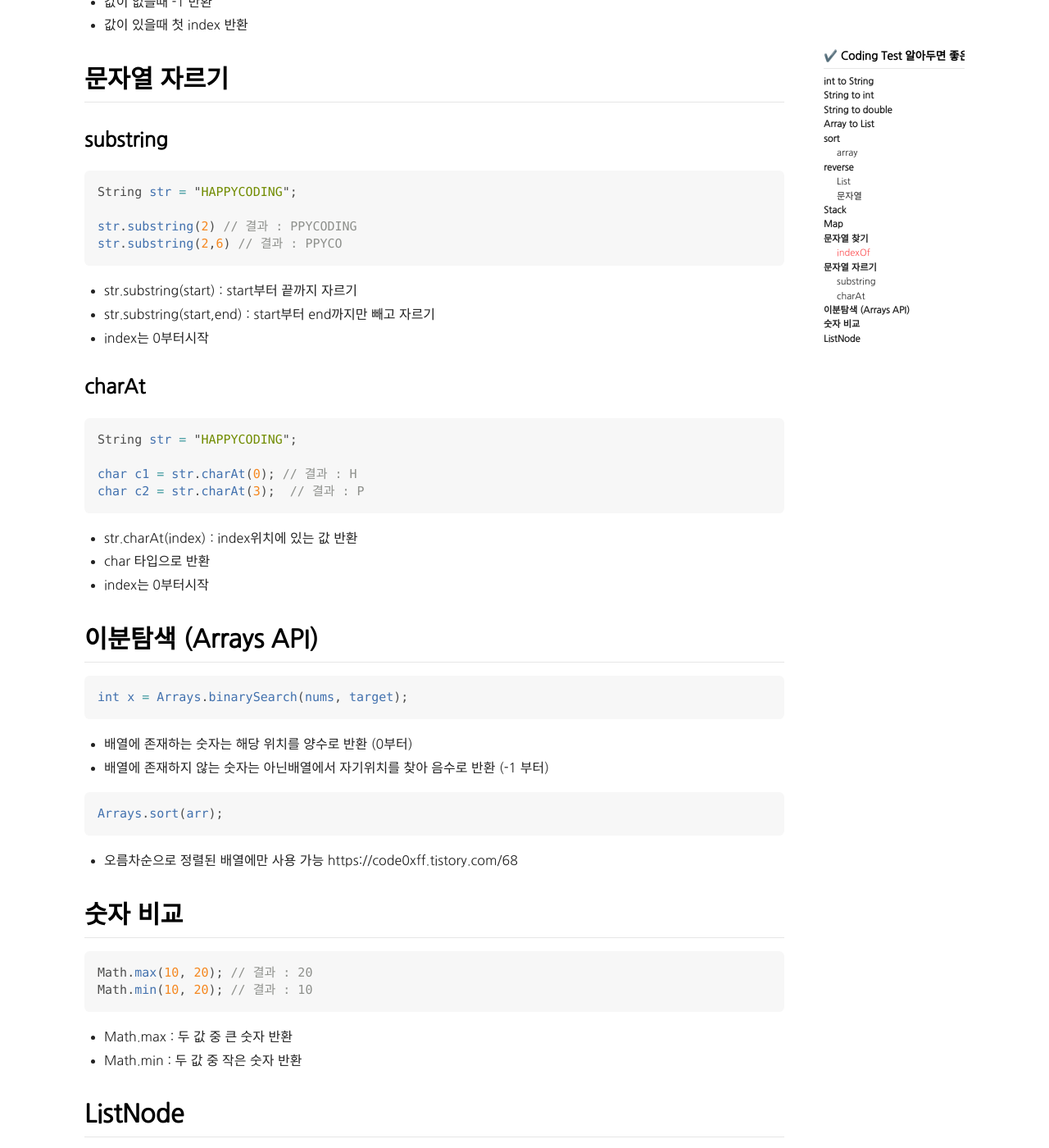
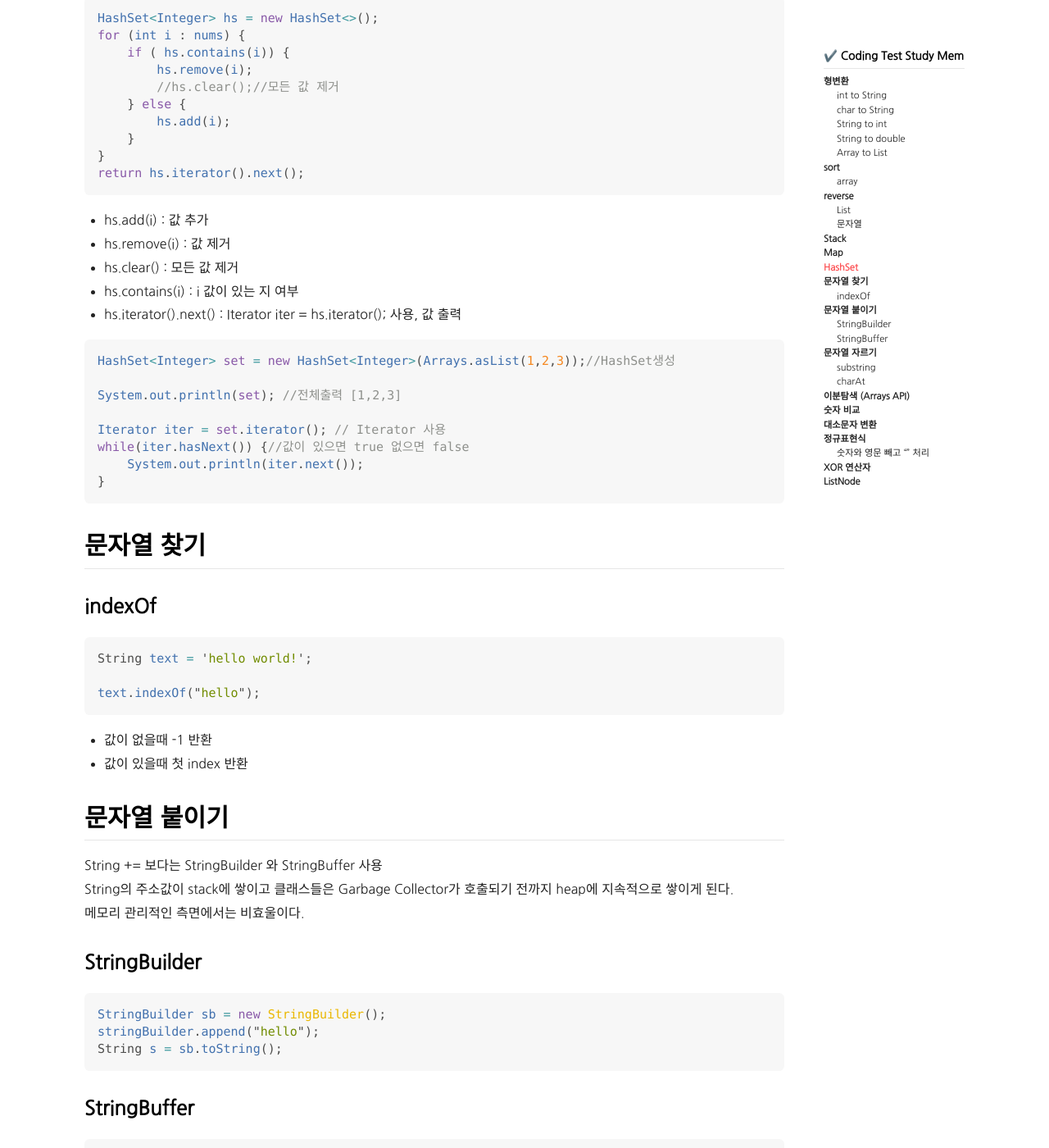
Before and after one commit to hhyemi/hhyemi.github.io, a Jekyll site: the page built from _posts/2020-10-06-algorithm.md, in a window 1280 px wide and 1400 px high, scrolled down 2819 px. Shown: the whole window at 82% size. Built offline with Jekyll 4.4.1, drawn with Linux system fonts in a browser that asks for light colours; nearby versions of some CDN libraries; emoji names are drawn with the system emoji font; comment, search, counter and statistics services are not loaded; some of the changed text lies outside the part shown.

Commit message:
no message

````diff
--- a/_posts/2020-10-06-algorithm.md
+++ b/_posts/2020-10-06-algorithm.md
@@ -6,30 +6,37 @@ summary : 자주 쓰이는 문법들 정리하기 + 계속 추가하기
 aside:
   toc: true
 ---
-# :heavy_check_mark: Coding Test 알아두면 좋은 문법 정리 :pencil2::page_facing_up:
+# :heavy_check_mark: Coding Test Study Memo :pencil2::page_facing_up:
 자주 쓰이는 문법들 정리하기 + 계속 추가하기
 <br/>
 <br/>
 
-## int to String
+## 형변환
+### int to String
 ```javascript
 int i = 100;
 String s = Integer.toString(i);
 ```
 
-## String to int
+### char to String
+```javascript
+char c = 'A'
+String s = Character.toString(c);
+```
+
+### String to int
 ```javascript
 String s = "123";
 int i = Integer.parseInt(s);
 ```
 
-## String to double
+### String to double
 ```javascript
 String s = "123";
 double d = Double.parseDouble(s);
 ```
 
-## Array to List
+### Array to List
 ```javascript
 import java.util.Arrays;
 import java.util.List;
@@ -87,6 +94,36 @@ if (map.containsKey('key')) {
 ```
 - map.containsKey('key') : 키 값('key')이  있는 지 여부
 
+## HashSet
+```javascript
+HashSet<Integer> hs = new HashSet<>();
+for (int i : nums) {
+    if ( hs.contains(i)) {
+        hs.remove(i);
+        //hs.clear();//모든 값 제거
+    } else {
+        hs.add(i);
+    }
+}
+return hs.iterator().next();
+```
+- hs.add(i) : 값 추가
+- hs.remove(i) : 값 제거
+- hs.clear() : 모든 값 제거
+- hs.contains(i) : i 값이 있는 지 여부
+- hs.iterator().next() :  Iterator iter = hs.iterator(); 사용, 값 출력
+
+```javascript
+HashSet<Integer> set = new HashSet<Integer>(Arrays.asList(1,2,3));//HashSet생성
+
+System.out.println(set); //전체출력 [1,2,3]
+
+Iterator iter = set.iterator();	// Iterator 사용
+while(iter.hasNext()) {//값이 있으면 true 없으면 false
+    System.out.println(iter.next());
+}
+```
+
 ## 문자열 찾기
 ### indexOf
 ```javascript
@@ -97,6 +134,23 @@ text.indexOf("hello");
 - 값이 없을때 -1 반환
 - 값이 있을때 첫 index 반환
 
+## 문자열 붙이기
+String += 보다는 StringBuilder 와 StringBuffer 사용 <br/>
+String의 주소값이 stack에 쌓이고 클래스들은 Garbage Collector가 호출되기 전까지 heap에 지속적으로 쌓이게 된다. <br/>
+메모리 관리적인 측면에서는 비효울이다.
+### StringBuilder
+```javascript
+StringBuilder sb = new StringBuilder();
+stringBuilder.append("hello");
+String s = sb.toString();
+```
+### StringBuffer
+```javascript
+StringBuffer sf = new StringBuffer();
+stringBuilder.append("hello");
+String s = sf.toString();
+```
+StringBuilder는 synchronization이 적용되지 않는다.
 
 ## 문자열 자르기
 
@@ -143,6 +197,32 @@ Math.min(10, 20); // 결과 : 10
 - Math.max : 두 값 중 큰 숫자 반환
 - Math.min : 두 값 중 작은 숫자 반환
 
+## 대소문자 변환
+```javascript
+String s = "Hello"
+s.toLowerCase(); // 모두 소문자로
+s.toUpperCase(); // 모두 대문자로
+```
+
+## 정규표현식
+### 숫자와 영문 빼고 "" 처리
+```javascript
+  String s = s.replaceAll("[^A-Za-z0-9]", "");
+```
+
+## XOR 연산자
+배열에서 중복되는 숫자가 없는 값 return
+```javascript
+int res = 0;
+for(int num : nums) {
+    res ^= num;
+}
+return res;
+```
+<b>xor의 3 가지 속성</b> <br/>
+1) 교환 연산 (즉 a xor b = b xor a). <br/>
+2) xor 자체가 0이라는 것. a xor a = 0. <br/>
+3) 0 xor a = a. <br/>
 
 ## ListNode
 
````
Also changed, not shown: _posts/2020-09-27-0927.md (line endings or trailing spaces).
